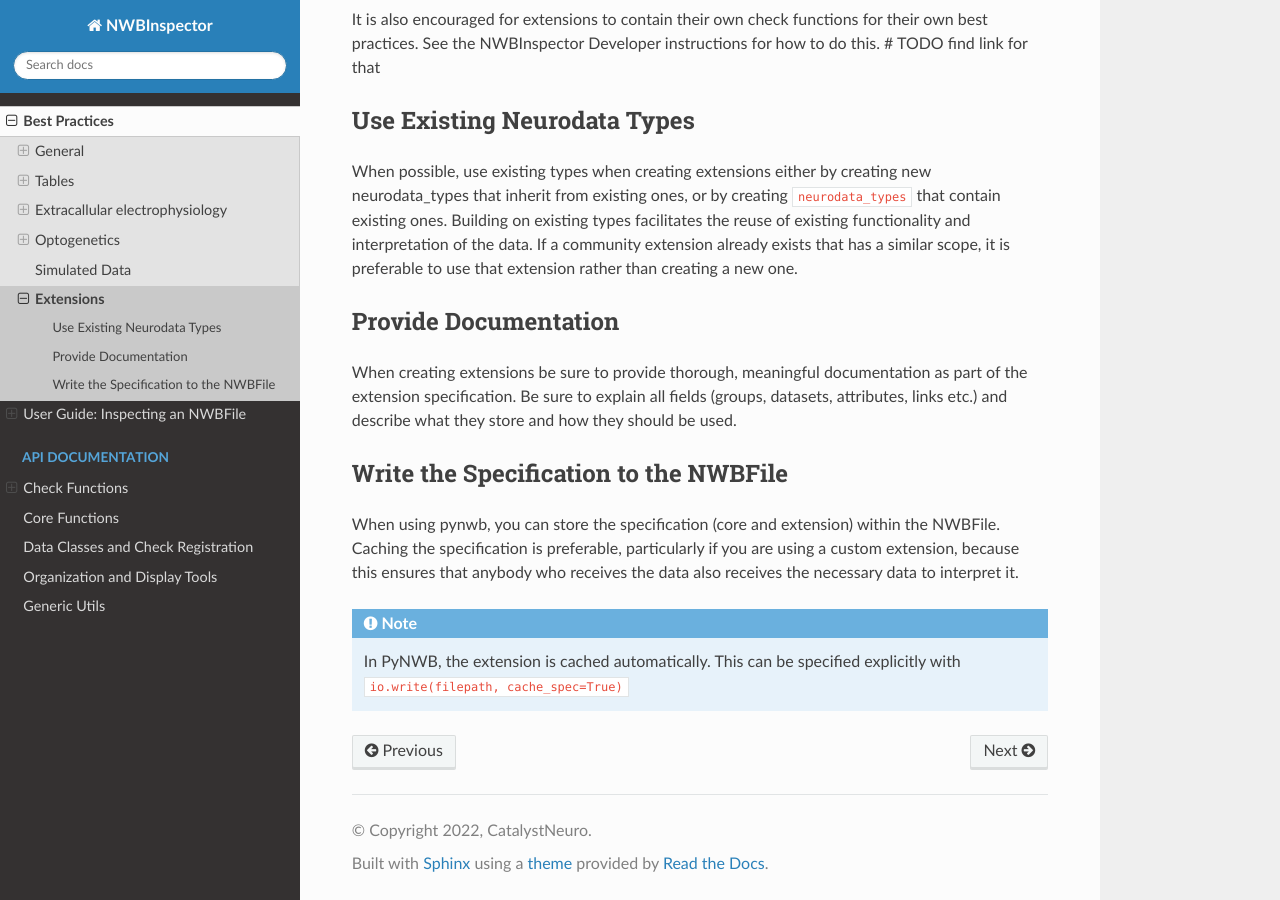
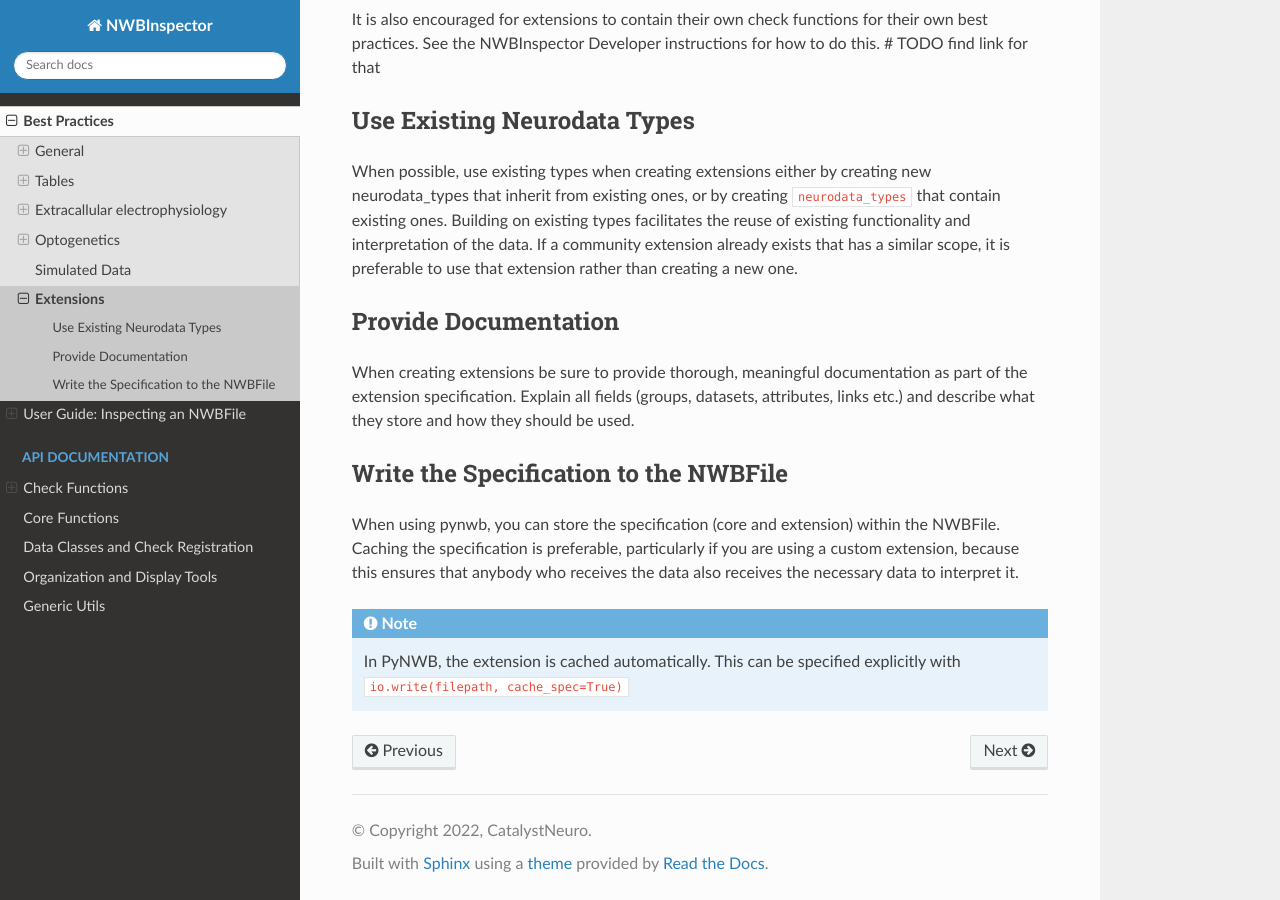
Before and after one commit to NeurodataWithoutBorders/nwbinspector, a Sphinx documentation site: the page built from docs/best_practices/extensions.rst, in a window 1280 px wide and 900 px high, scrolled down 513 px. Built offline with Sphinx 7.4.7 and the Read the Docs theme 2.0.0, drawn with Linux system fonts in a browser that asks for light colours; pages that are not in the unit, such as notebooks, are missing from menus.

Commit message:
Update docs/best_practices/extensions.rst
Co-authored-by: Ben Dichter <ben.dichter@gmail.com>

```diff
--- a/docs/best_practices/extensions.rst
+++ b/docs/best_practices/extensions.rst
@@ -32,7 +32,7 @@ Provide Documentation
 ~~~~~~~~~~~~~~~~~~~~~
 
 When creating extensions be sure to provide thorough, meaningful documentation as part of the extension specification.
-Be sure to explain all fields (groups, datasets, attributes, links etc.) and describe what they store and how they
+Explain all fields (groups, datasets, attributes, links etc.) and describe what they store and how they
 should be used.
 
 
```
